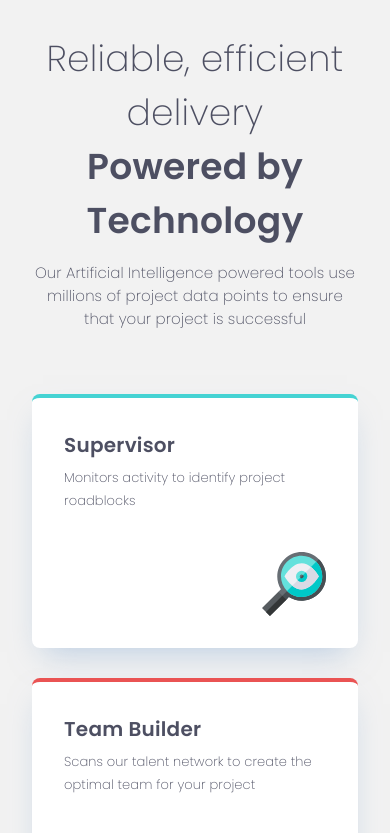
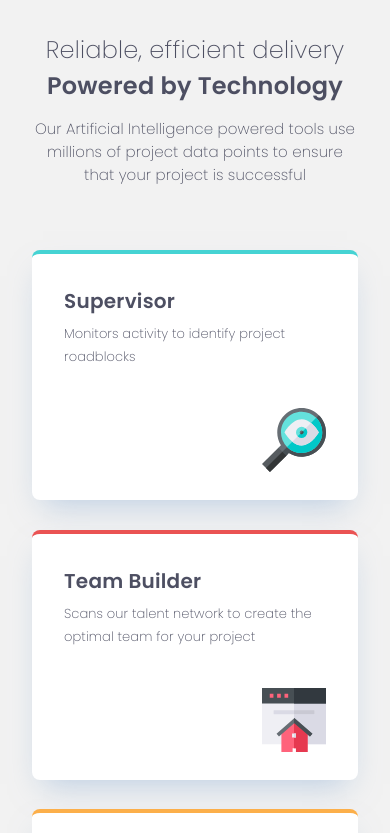
Before and after one commit to Frontend-Mentor-practice/four-card-feature-section, a plain HTML site: page index.html in a window 390 px wide. Shown: the top 833 px of the page. Drawn offline with Linux system fonts and the light colour scheme.

Commit message:
style: updated grid styles

```diff
--- a/index.html
+++ b/index.html
@@ -20,8 +20,8 @@
   <main class="flex-column items-center [ card-container ]">
     <header class="flex-column items-center gap-6 center">
       <div>
-        <h1 class="fw-200">Reliable, efficient delivery</h1>
-        <h1><strong>Powered by Technology</strong></h1>
+        <h1 class="fw-200 fluid-type">Reliable, efficient delivery</h1>
+        <h1 class="fluid-type"><strong>Powered by Technology</strong></h1>
       </div>
       <p class="center">Our Artificial Intelligence powered tools use millions of project data points
         to ensure that your project is successful
--- a/styles/main.css
+++ b/styles/main.css
@@ -50,17 +50,23 @@ p {
   max-width: 60ch;
 }
 
+/*************************/
+
 .card-container {
   gap: 4rem;
   inline-size: 100%;
   container: cardContainer / inline-size;
 }
 .card-container > header {
+  --fluid-min: 1.5rem;
+  --fluid-max: 2.25rem;
+  /* --fluid-target: 3vw; */
   gap: 0.8125rem;
 }
 .card {
   background-color: #FFFFFF;
   max-width: 350px;
+  max-height: 250px;
   padding: 2rem;
   display: flex;
   flex-direction: column;
@@ -88,7 +94,7 @@ p {
 .top-border-blue {
   border-top: 4px solid var(--clr-primary-blue);
 }
-
+/* desktop */
 .card-grid {
   display: grid;
   grid-template-areas:
@@ -97,7 +103,6 @@ p {
   align-items: center;
   grid-gap: 1.857rem;
 }
-
 .supervisor {
   grid-area: supervisor;
   grid-row: 1 / 3;
@@ -113,6 +118,7 @@ p {
   grid-row: 1 / 3;
 }
 
+/* tablet */
 @container cardContainer (width < 1069px) {
   .card-grid {
     grid-template-areas:
@@ -124,13 +130,12 @@ p {
     grid-row: unset;
   }
 }
-
+/* mobile */
 @container cardContainer (width < 670px) {
   .card {
     max-width: unset;
   }
   .card-grid {
-    grid-template-columns: repeat(auto-fill, minmax(100%, 1fr));
     grid-template-areas:
       'supervisor'
       'builder'
--- a/styles/utility.css
+++ b/styles/utility.css
@@ -1,3 +1,11 @@
+.fluid-type {
+  font-size: clamp(
+    var(--fluid-min, 1rem),
+    calc(1rem + var(--fluid-target, 2vw)),
+    var(--fluid-max, var(--fs-lg))
+  );
+}
+
 
 /* FLEXBOX */
 .flex-row {
```
